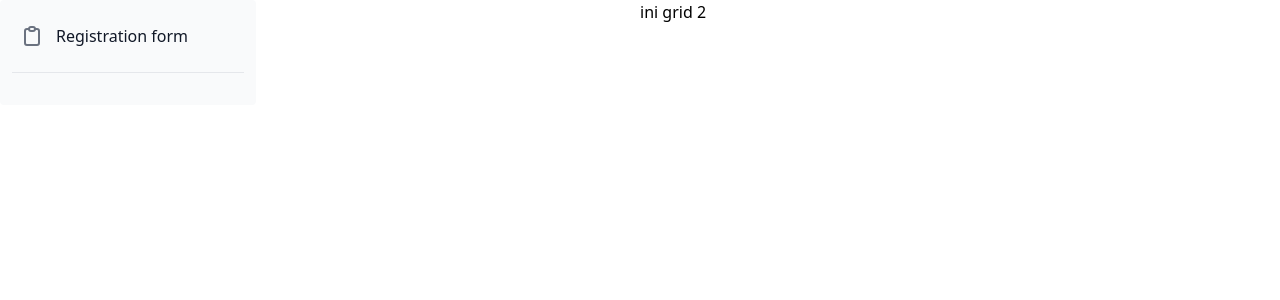
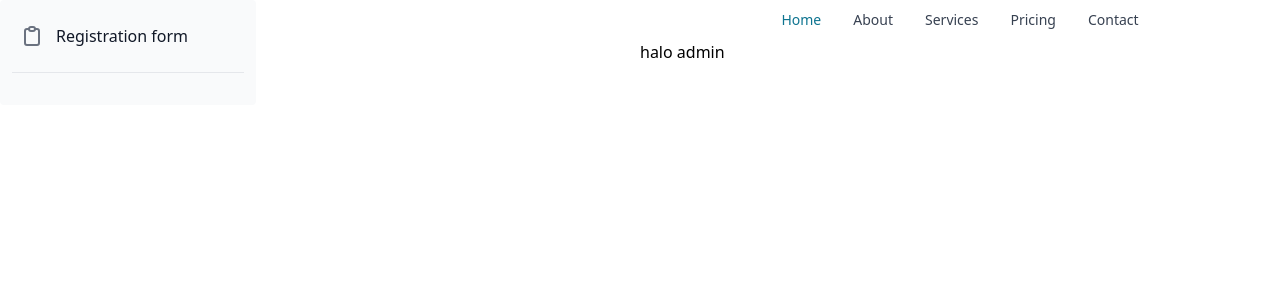
Before and after one commit to hafizhBimo/Miniproject4-Fullstack, a React (Create React App) app in the folder projects/client/: page / in a window 1280 px wide. Shown: the top 300 px of the page. Built offline with nearby package versions, Linux system fonts and the light colour scheme.

Commit message:
setting navbar and dashboard

```diff
--- a/projects/client/src/Page/DashboardPage/index.js
+++ b/projects/client/src/Page/DashboardPage/index.js
@@ -1,3 +1,4 @@
+import NavbarComponent from "../../component/NavbarComponent";
 import SidebarComponent from "../../component/SidebarComponent";
 
 const DashboardPage = () => {
@@ -7,7 +8,8 @@ const DashboardPage = () => {
         <SidebarComponent />
       </div>
       <div className="cols-span-2">
-        ini grid 2
+        <NavbarComponent />
+        <p>halo admin</p>
       </div>
     </div>
   );
--- /dev/null
+++ b/projects/client/src/component/NavbarComponent/index.js
@@ -0,0 +1,23 @@
+"use client";
+
+import { Dropdown, Navbar } from "flowbite-react";
+
+export default function NavbarComponent() {
+  return (
+    <Navbar fluid rounded>
+      <Navbar.Brand href="https://flowbite-react.com"></Navbar.Brand>
+      <div className="flex md:order-2">
+        <Navbar.Toggle />
+      </div>
+      <Navbar.Collapse>
+        <Navbar.Link active href="#">
+          <p>Home</p>
+        </Navbar.Link>
+        <Navbar.Link href="#">About</Navbar.Link>
+        <Navbar.Link href="#">Services</Navbar.Link>
+        <Navbar.Link href="#">Pricing</Navbar.Link>
+        <Navbar.Link href="#">Contact</Navbar.Link>
+      </Navbar.Collapse>
+    </Navbar>
+  );
+}
```
